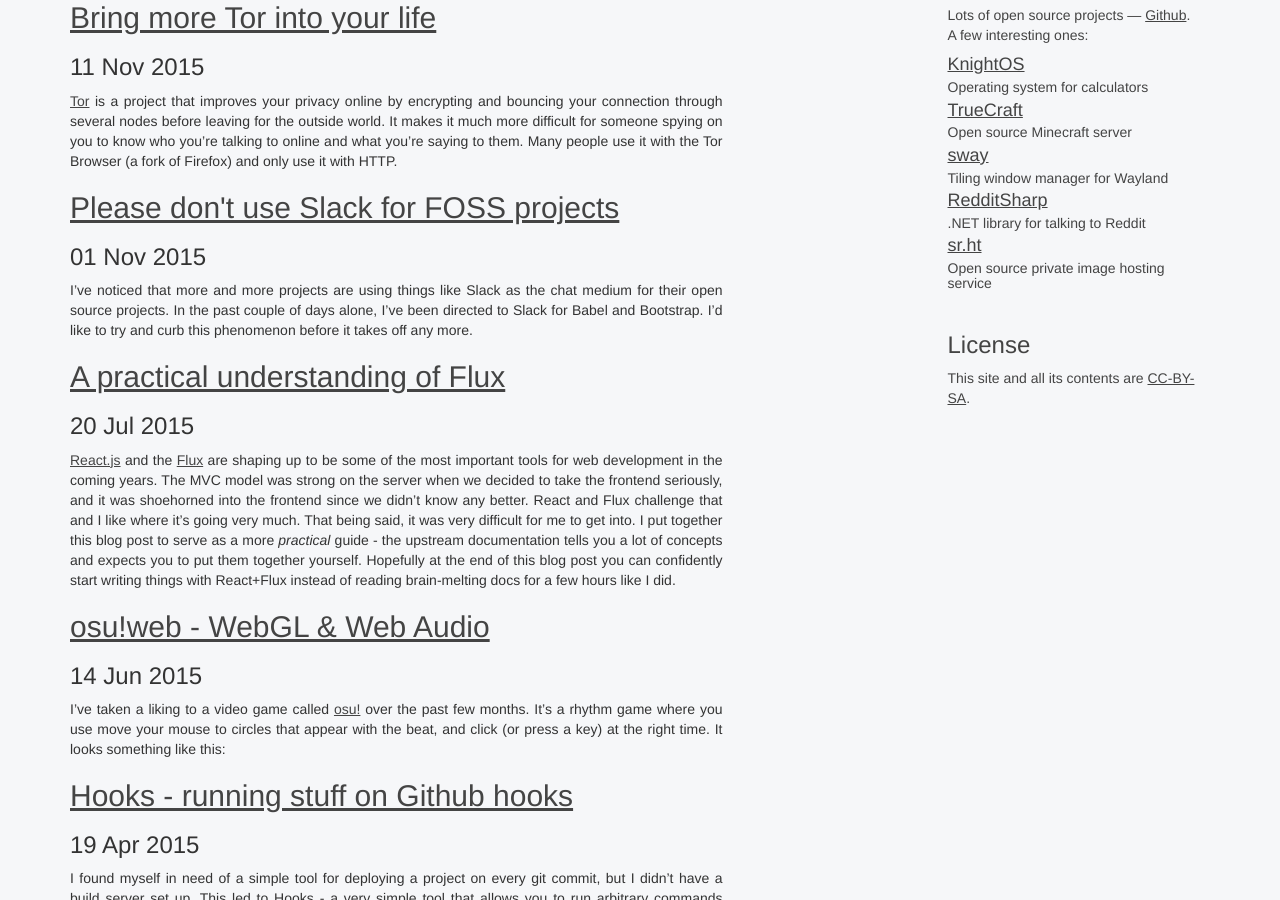
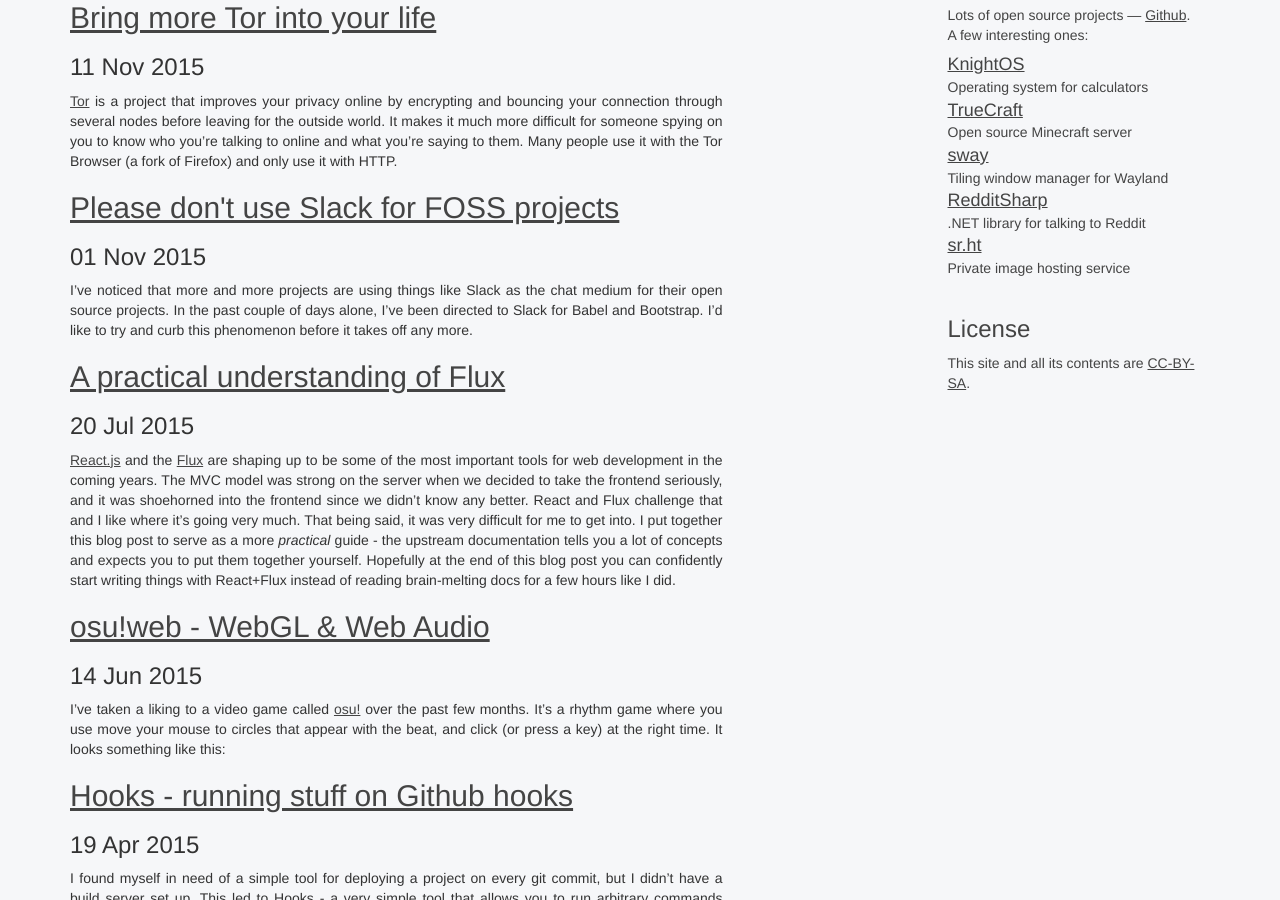
Before and after one commit to stormblog/sircmpwn.github.io, a Jekyll site: the page built from index.html, in a window 1280 px wide and 900 px high, scrolled down 498 px. Built offline with Jekyll 4.4.1, drawn with Linux system fonts in a browser that asks for light colours.

Commit message:
Open source is redundant here

```diff
--- a/_layouts/page.html
+++ b/_layouts/page.html
@@ -66,7 +66,7 @@ layout: base
         </div>
         <div class="post-stub">
             <h4><a href="https://sr.ht">sr.ht</a></h4>
-            <h5>Open source private image hosting service</h5>
+            <h5>Private image hosting service</h5>
         </div>
         <h3>License</h3>
         <p>This site and all its contents are <a href="https://creativecommons.org/licenses/by-sa/2.0/">CC-BY-SA</a>.</p>
```
